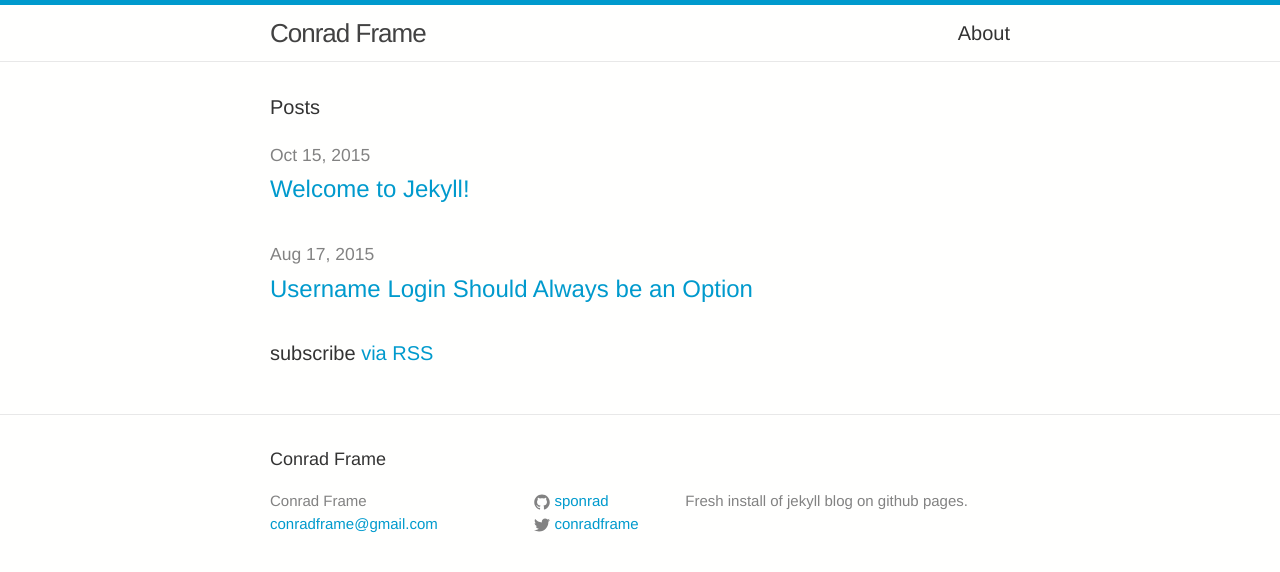
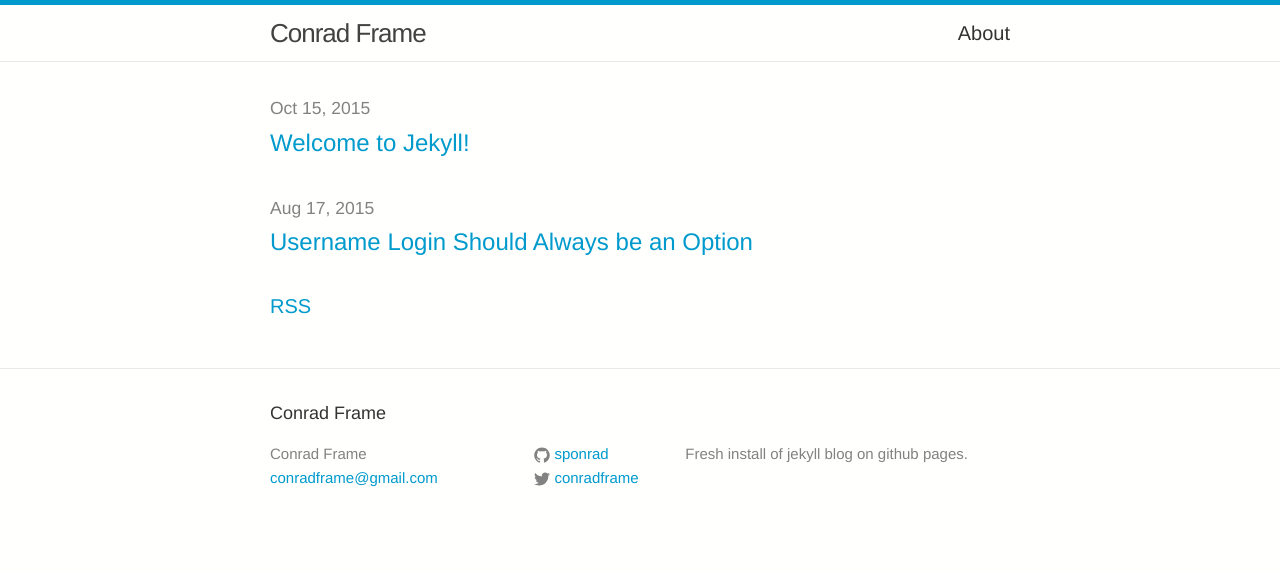
Before and after one commit to sponrad/sponrad.github.io, a Jekyll site: the page built from index.html, in a window 1280 px wide. Shown: the top 572 px of the page. Built offline with Jekyll 4.4.1, drawn with Linux system fonts in a browser that asks for light colours.

Commit message:
format index

```diff
--- a/index.html
+++ b/index.html
@@ -3,8 +3,6 @@
 ---
 
 <div class="home">
-
-  <h1 class="page-heading">Posts</h1>
 
   <ul class="post-list">
     {% for post in site.posts %}
@@ -18,6 +16,6 @@
     {% endfor %}
   </ul>
 
-  <p class="rss-subscribe">subscribe <a href="{{ "/feed.xml" | prepend: site.baseurl }}">via RSS</a></p>
+  <p class="rss-subscribe"><a href="{{ "/feed.xml" | prepend: site.baseurl }}">RSS</a></p>
 
 </div>
```
